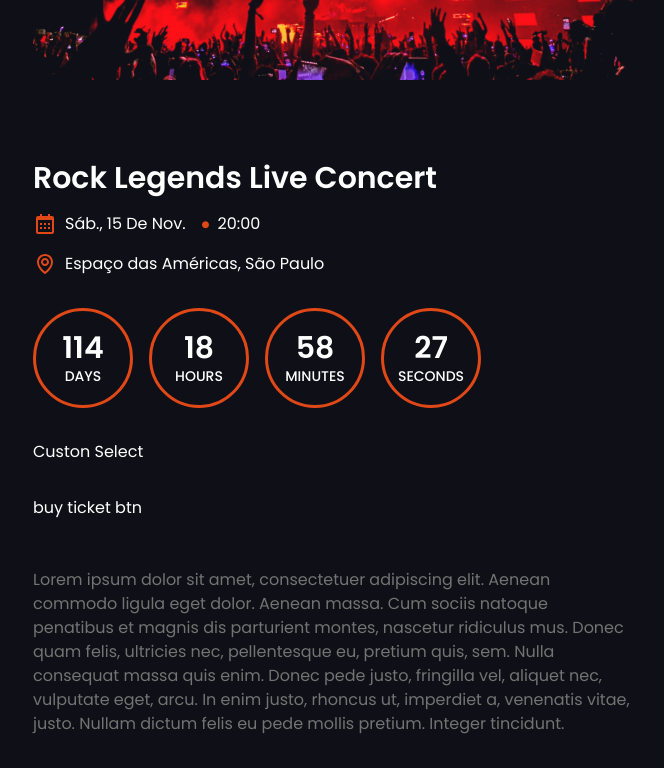
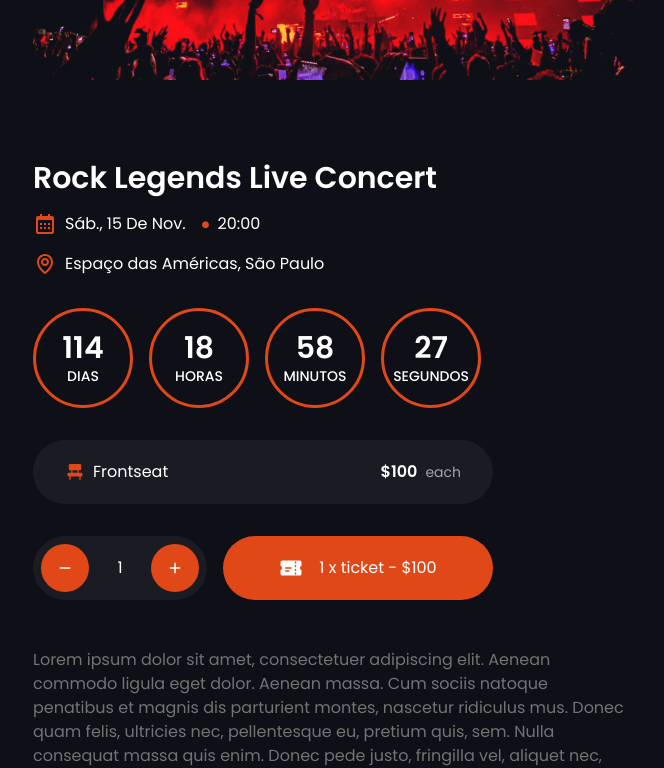
Before and after one commit to RuanTarcisio/EventApp, a Next.js app: page /event/1 in a window 1280 px wide. Shown: the part 432-1200 px from the top of the page, without its empty margins (307-971 px from the left). Built offline with nearby package versions, Linux system fonts and the light colour scheme; data requests are answered from the project's data file.

Commit message:
ticket context finish

```diff
--- a/app/event/[id]/page.jsx
+++ b/app/event/[id]/page.jsx
@@ -1,4 +1,5 @@
 // components
+import BuyTicket from "@/components/BuyTicket";
 import CustonSelect from "@/components/CustonSelect";
 import EventSchedule from "@/components/EventSchedule";
 import Timer from "@/components/Timer";
@@ -40,8 +41,8 @@ const EventDetails = async ({ params }) => {
                 <EventSchedule event={event} />
               </div>
               <Timer event={event} />
-              <CustonSelect event={event}/>
-              <div>buy ticket btn</div>
+              <CustonSelect event={event} />
+              <BuyTicket event={event} />
             </div>
           </div>
 
--- /dev/null
+++ b/components/BuyTicket.jsx
@@ -0,0 +1,63 @@
+"use client";
+
+import { TicketContext } from "@/contexts/TicketContext";
+import React, { useContext, useState } from "react";
+
+import { BiPlus, BiMinus } from "react-icons/bi";
+import { HiTicket } from "react-icons/hi2";
+
+const BuyTicket = (event) => {
+  const { buyNow, itemAmount, totalPrice, increaseAmount, decreaseAmount } =
+    useContext(TicketContext);
+  const [isLoading, setIsLoading] = useState(false);
+
+  const handleBuyNow = () => {
+    setIsLoading(true); // show loader
+    buyNow(event); // trigger the buyNow logic
+    setTimeout(() => {
+      setIsLoading(false);
+    }, 1000); // adjust delay as needed
+  };
+
+  return (
+    <div className="flex flex-col md:flex-row gap-8 md:gap-4">
+      {/* increase & decrease, amount ctrls */}
+      <div className="w-[200px] md:w-[300px] flex items-center justify-between bg-secondary p-2 rounded-full">
+        {/* decrease */}
+        <div
+          onClick={() => decreaseAmount()}
+          className="cursor-pointer bg-accent w-[48px] h-[48px] flex items-center justify-center select-none rounded-full"
+        >
+          <BiMinus className="text-lg" />
+        </div>
+        {/* amount */}
+        <div className="a">{itemAmount}</div>
+        {/* increase */}
+        <div
+          onClick={() => increaseAmount()}
+          className="cursor-pointer bg-accent w-[48px] h-[48px] flex items-center justify-center select-none rounded-full"
+        >
+          <BiPlus className="text-lg" />
+        </div>
+      </div>
+      {/* buy now btn*/}
+      <button
+        onClick={handleBuyNow}
+        className="bg-accent hover:bg-accent-hover transition-all p-4 rounded-full w-full"
+      >
+        <div className="flex items-center justify-center">
+          {isLoading ? (
+            <div className="">Processing...</div>
+          ) : (
+            <div className="flex items-center gap-4">
+              <HiTicket className="text-2xl" />
+              <div className="">{`${itemAmount} x ticket - $${totalPrice}`}</div>
+            </div>
+          )}
+        </div>
+      </button>
+    </div>
+  );
+};
+
+export default BuyTicket;
--- a/components/CustonSelect.jsx
+++ b/components/CustonSelect.jsx
@@ -1,11 +1,62 @@
-"use client"
+"use client";
+
+import { TicketContext } from "@/contexts/TicketContext";
+import { useContext, useEffect } from "react";
+
+import { PiChairFill } from "react-icons/pi";
+import { BiChevronDown } from "react-icons/bi";
 
 const CustonSelect = ({ event }) => {
+  const { seat, showMenu, setShowMenu, handleSeat, initializeEvent } =
+    useContext(TicketContext);
+
+  // initialie event
+  useEffect(() => {
+    initializeEvent(event);
+  }, []);
+
   return (
-    <div className="">
-      Custon Select
+    <div
+      onClick={(e) => {
+        setShowMenu((prev) => !prev);
+        e.stopPropagation();
+      }}
+      className="custom-select bg-secondary w-full h-[64px] rounded-full flex items-center justify-between px-8 relative cursor-pointer select-none"
+    >
+      <div className="flex items-center gap-2 w-full">
+        <div className="text-xl text-accent">
+          <PiChairFill />
+        </div>
+        <div className="flex items-center justify-between w-full">
+          <div className="flex-1 capitalize">{seat.seat}</div>
+          <div className="flex items-center gap-2">
+            <div className="font-semibold">${seat.price}</div>
+            <div className="text-sm text-white/60">each</div>
+          </div>
+        </div>
+      </div>
+      {/* menu */}
+      {showMenu && (
+        <ul className="bg-secondary absolute top-[70px] left-0 overflow-hidden w-full rounded-3xl ">
+          {event.seats.map((seat, index) => (
+            <li
+              onClick={(e) => {
+                handleSeat(seat.seat, seat.price);
+                e.stopPropagation();
+              }}
+              className="cursor-pointer hover:bg-white/5 px-8 py-5"
+              key={index}
+            >
+              <div className="flex justify-between">
+                <div className="capitalize">{seat.seat}</div>
+                <div className="">${seat.price}</div>
+              </div>
+            </li>
+          ))}
+        </ul>
+      )}
     </div>
-  )
-}
+  );
+};
 
-export default CustonSelect
+export default CustonSelect;
--- a/components/Timer.jsx
+++ b/components/Timer.jsx
@@ -109,28 +109,28 @@ const Timer = ({ event }) => {
       <div className="text-center border-[3px] border-accent rounded-full w-[100px] h-[100px] flex items-center justify-center">
         <div>
           <div className="text-3xl font-semibold">{days}</div>
-          <div className="text-sm uppercase font-medium">Days</div>
+          <div className="text-sm uppercase font-medium">Dias</div>
         </div>
       </div>
       {/* hours */}
       <div className="text-center border-[3px] border-accent rounded-full w-[100px] h-[100px] flex items-center justify-center">
         <div>
           <div className="text-3xl font-semibold">{hours}</div>
-          <div className="text-sm uppercase font-medium">Hours</div>
+          <div className="text-sm uppercase font-medium">Horas</div>
         </div>
       </div>
       {/* minutes */}
       <div className="text-center border-[3px] border-accent rounded-full w-[100px] h-[100px] flex items-center justify-center">
         <div>
           <div className="text-3xl font-semibold">{minutes}</div>
-          <div className="text-sm uppercase font-medium">Minutes</div>
+          <div className="text-sm uppercase font-medium">Minutos</div>
         </div>
       </div>
       {/* seconds */}
       <div className="text-center border-[3px] border-accent rounded-full w-[100px] h-[100px] flex items-center justify-center">
         <div>
           <div className="text-3xl font-semibold">{seconds}</div>
-          <div className="text-sm uppercase font-medium">Seconds</div>
+          <div className="text-sm uppercase font-medium">Segundos</div>
         </div>
       </div>
     </div>
--- a/contexts/TicketContext.jsx
+++ b/contexts/TicketContext.jsx
@@ -0,0 +1,108 @@
+// TicketProvider.jsx
+"use client";
+
+import { createContext, useState, useEffect } from "react";
+
+export const TicketContext = createContext();
+
+const TicketProvider = ({ children }) => {
+  const [event, setEvent] = useState(null);
+  const [seat, setSeat] = useState({ seat: null, price: null });
+  const [showMenu, setShowMenu] = useState(false);
+  const [itemAmount, setItemAmount] = useState(1);
+  const [totalPrice, setTotalPrice] = useState(0);
+  const [checkoutData, setCheckoutData] = useState(null);
+
+  const initializeEvent = (fetchedEvent) => {
+    setEvent(fetchedEvent);
+    setItemAmount(1);
+    const frontseat = fetchedEvent?.seats.find(
+      (seat) => seat.seat === "frontseat"
+    );
+    if (frontseat) {
+      setSeat({ seat: frontseat.seat, price: frontseat.price });
+    } else {
+      // Se não houver frontseat, defina um valor inicial seguro, como o primeiro assento ou null
+      setSeat({
+        seat: fetchedEvent?.seats[0]?.seat || null,
+        price: fetchedEvent?.seats[0]?.price || null,
+      });
+    }
+    // Garanta que o menu esteja fechado ao inicializar um novo evento
+    setShowMenu(false);
+  };
+
+  // Efeito para lidar com clique fora do menu para fechá-lo
+  useEffect(() => {
+    const handleClickOutside = (e) => {
+      // Verifica se o clique não foi dentro de um elemento com a classe 'custom-select'
+      // E se o menu está aberto
+      if (showMenu && !e.target.closest(".custom-select")) {
+        setShowMenu(false);
+      }
+    };
+
+    document.addEventListener("click", handleClickOutside);
+    return () => {
+      document.removeEventListener("click", handleClickOutside);
+    };
+  }, [showMenu]); // Depende de showMenu para que o listener seja reavaliado quando showMenu muda
+
+  // Calcula o preço total sempre que o preço do assento ou a quantidade do item mudam
+  useEffect(() => {
+    setTotalPrice(seat.price * itemAmount);
+  }, [seat.price, itemAmount]);
+
+  // Função para lidar com a seleção do assento
+  const handleSeat = (selectedSeat, selectedPrice) => {
+    setSeat({ seat: selectedSeat, price: selectedPrice });
+    setShowMenu(false); // Fecha o menu ao selecionar um item
+  };
+
+  const buyNow = (event) => {
+    const ticketData = {
+      eventId: event.id,
+      eventName: event.title,
+      ticketType: seat.seat,
+      ticketPrice: seat.price,
+      amount: itemAmount,
+      totalPrice,
+    };
+    setCheckoutData(ticketData); // in case if we want to use the data for the checkout page
+    console.log(checkoutData)
+  };
+
+  const increaseAmount = () => {
+    setItemAmount((prevAmount) => ++prevAmount);
+  };
+
+  const decreaseAmount = () => {
+    setItemAmount((prevAmount) =>
+      prevAmount > 1 ? --prevAmount : (prevAmount = 0)
+    );
+  };
+
+  return (
+    <TicketContext.Provider
+      value={{
+        event,
+        seat,
+        showMenu,
+        itemAmount,
+        totalPrice,
+        checkoutData,
+        handleSeat,
+        setSeat,
+        setShowMenu,
+        buyNow,
+        initializeEvent,
+        decreaseAmount,
+        increaseAmount,
+      }}
+    >
+      {children}
+    </TicketContext.Provider>
+  );
+};
+
+export default TicketProvider;
```
Also changed, not shown: app/layout.jsx (+9 -1 lines).
